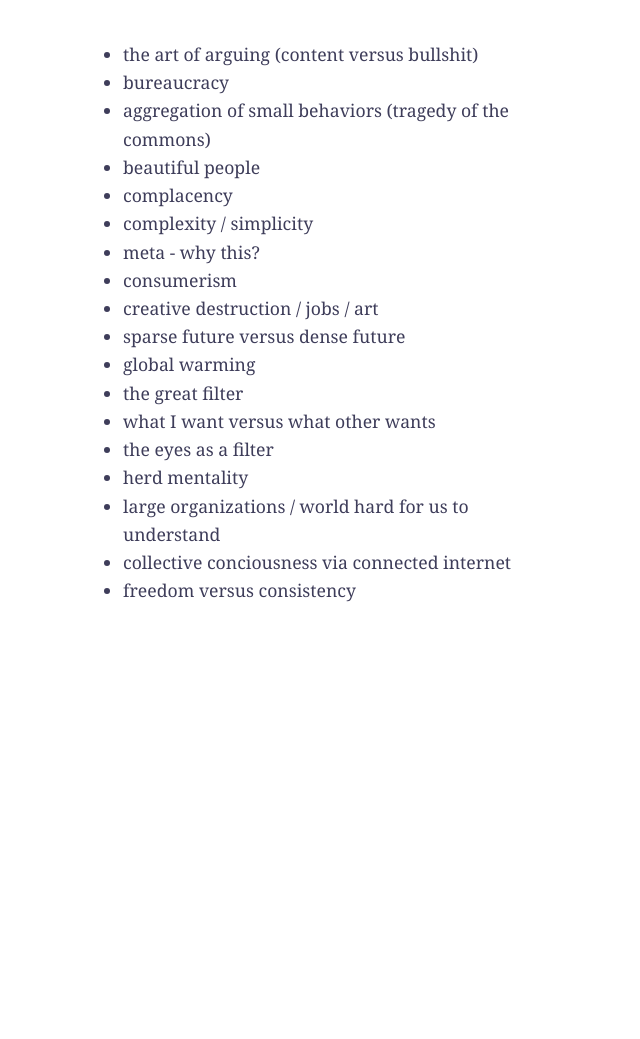
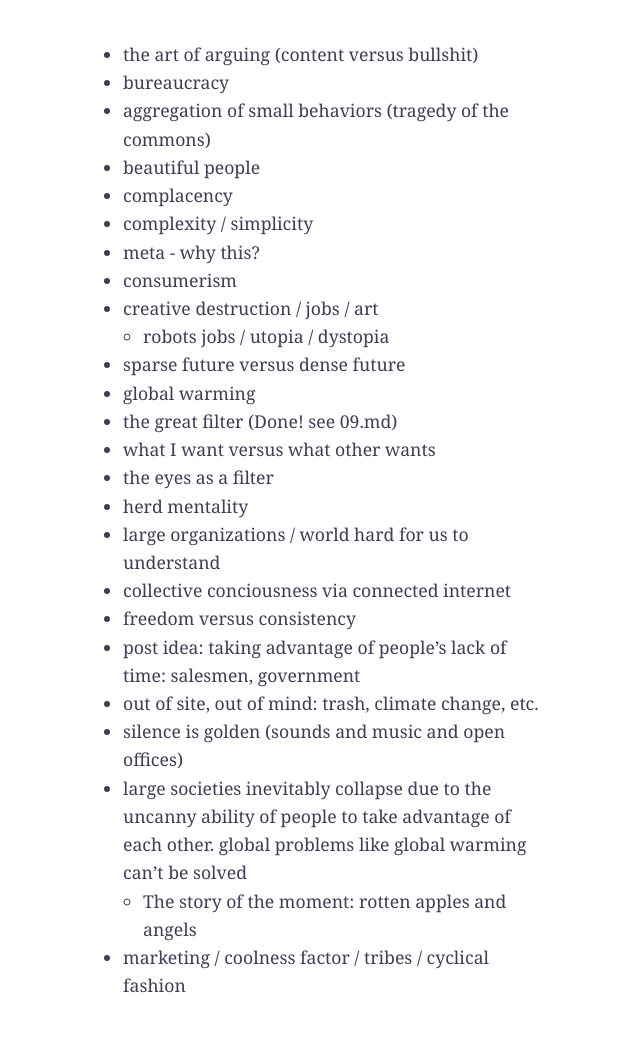
Before and after one commit to capshaw/508bce, a Jekyll site: the page built from future-topics.md, in a window 1280 px wide. Shown: the whole page, without its empty margins (312-952 px from the left). Built offline with Jekyll 4.4.1, drawn with Linux system fonts in a browser that asks for light colours; our own code applies the rules of GitHub Pages for plain Markdown files; before the commit the page ends 900 px from its top, so only the background shows below that.

Commit message:
Add post 10

```diff
--- a/future-topics.md
+++ b/future-topics.md
@@ -7,12 +7,19 @@
 - meta - why this?
 - consumerism
 - creative destruction / jobs / art
+    - robots jobs / utopia / dystopia
 - sparse future versus dense future
 - global warming
-- the great filter
+- the great filter (Done! see 09.md)
 - what I want versus what other wants
 - the eyes as a filter
 - herd mentality
 - large organizations / world hard for us to understand
 - collective conciousness via connected internet
 - freedom versus consistency
+- post idea: taking advantage of people's lack of time: salesmen, government
+- out of site, out of mind: trash, climate change, etc.
+- silence is golden (sounds and music and open offices)
+- large societies inevitably collapse due to the uncanny ability of people to take advantage of each other. global problems like global warming can't be solved
+    - The story of the moment: rotten apples and angels
+- marketing / coolness factor / tribes / cyclical fashion
```
Also changed, not shown: posts/10.md (added, +37 -0 lines), static/img/posts/10.svg (added).
